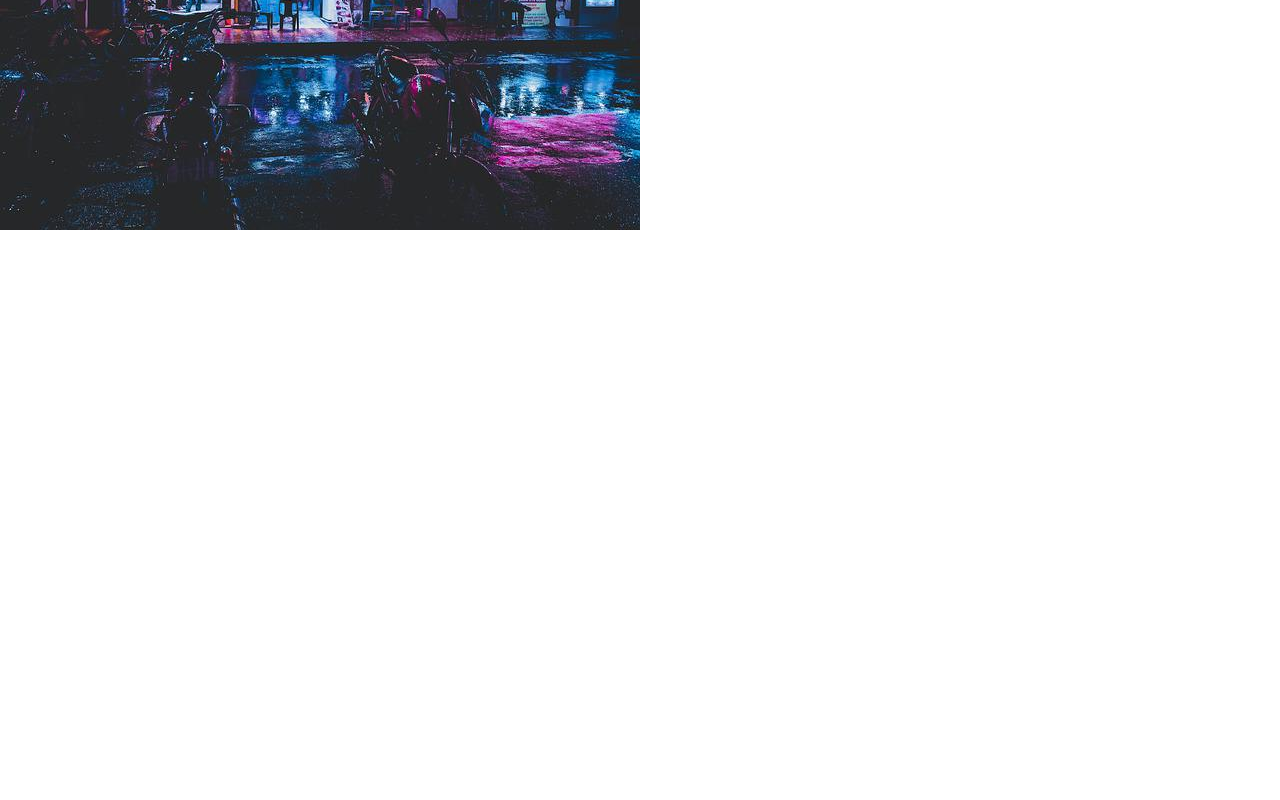
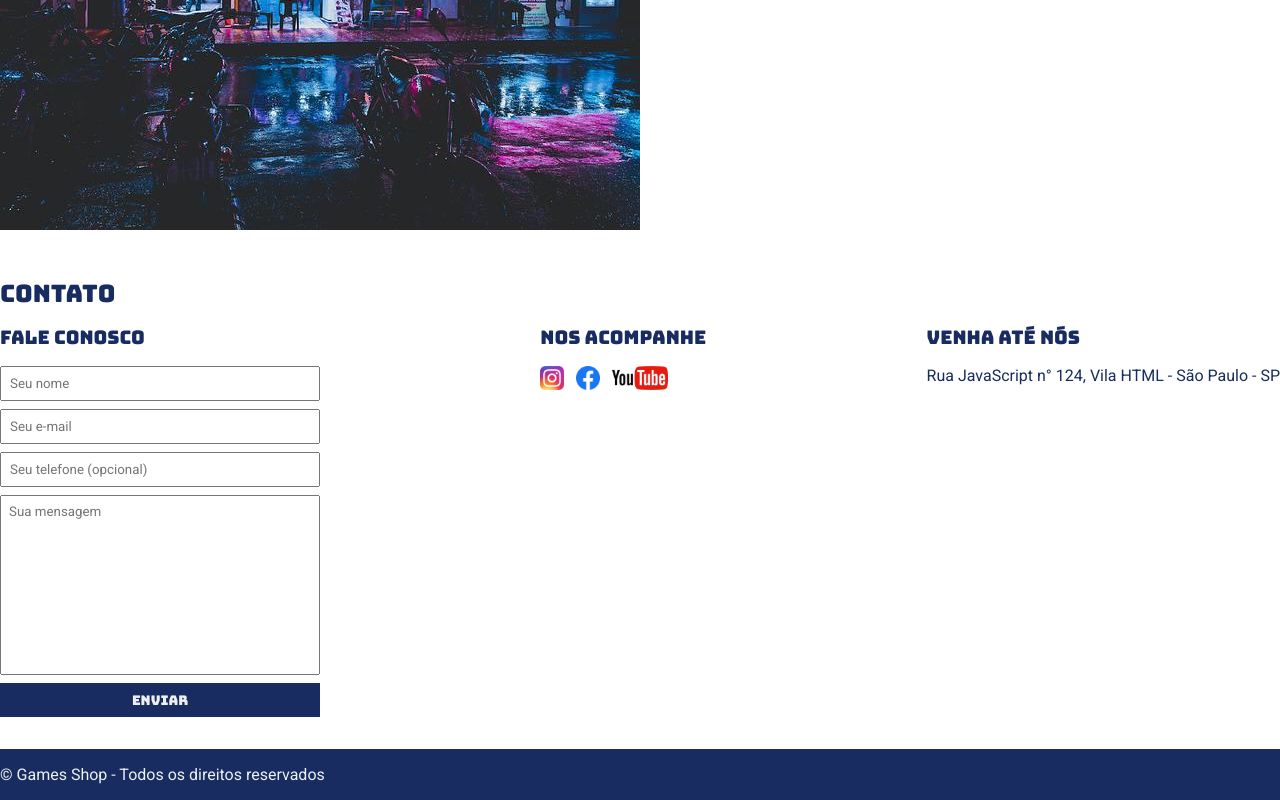
Before and after one commit to jorgecalasans/nsw2, a plain HTML site: page index.html in a window 1280 px wide. Shown: the part 349-1149 px from the top of the page. Before the commit the page ends 800 px from the top, so only its background shows below. Drawn offline with Linux system fonts and the light colour scheme.

Commit message:
Criação do formulário e rodapé

```diff
--- a/index.html
+++ b/index.html
@@ -10,6 +10,7 @@
     <link rel="preconnect" href="https://fonts.gstatic.com" crossorigin>
     <link href="https://fonts.googleapis.com/css2?family=Bungee&family=Roboto&display=swap" rel="stylesheet">
 </head>
+
 <body>
     <header>
         <div class="container">
@@ -17,10 +18,10 @@
             <nav>
                 <ul>
                     <li>
-                        <a href="#">Sobre a loja</a>
+                        <a href="#about">Sobre a loja</a>
                     </li>
                     <li>
-                        <a href="#">Contato</a>
+                        <a href="#contact">Contato</a>
                     </li>
                 </ul>
             </nav>
@@ -29,7 +30,7 @@
     <section>
         <div class="container">
             <img class="store-front" src="./images/loja.jpg" alt="Fachada da loja Games Shop">
-            <div>
+            <div id="about">
                 <h2>Sobre a loja</h2>
                 <p>
                     Lorem ipsum dolor sit amet consectetur adipisicing elit. Quae voluptatem ab assumenda pariatur?
@@ -49,6 +50,52 @@
             </div>
         </div>
     </section>
+    <section id="contact">
+        <div class="container">
+            <h2>Contato</h2>
+            <div class="contact-methods">
+                <div>
+                    <h3>Fale conosco</h3>
+                    <form>
+                        <input type="text" placeholder="Seu nome" required />
+                        <input type="email" placeholder="Seu e-mail" required/>
+                        <input type="text" placeholder="Seu telefone (opcional)" />
+                        <textarea placeholder="Sua mensagem" required></textarea>
+                        <button type="submit">Enviar</button>
+                    </form>
+                </div>
+                <div>
+                    <h3>Nos acompanhe</h3>
+                    <ul class="social-links">
+                        <li>
+                            <a href="#" title="Siga-nos no Instagram"></a>
+                            <img src="./images/instagram.png" alt="Logo Instagram" />
+                        </li>
+                        <li>
+                            <a href="#" title="Siga-nos no Facebook"></a>
+                            <img src="./images/facebook.png" alt="Logo Instagram" />
+                        </li>
+                        <li>
+                            <a href="#" title="Visite nosso canal no Youtube"></a>
+                            <img src="./images/youtube.png" alt="Logo Youtube" />
+                        </li>
+                    </ul>
+                </div>
+                <div>
+                    <h3>Venha até nós</h3>
+                    <p>
+                        Rua JavaScript n° 124, Vila HTML - São Paulo - SP
+                    </p>
+                </div>
+            </div>
+    </section>
+    <footer>
+        <div class="container">
+            <p>
+                &copy; Games Shop - Todos os direitos reservados
+            </p>
+        </div>
+    </footer>
 </body>
 
 </html>
--- a/main.css
+++ b/main.css
@@ -5,11 +5,16 @@
 }
 
 header,
-section h2 {
+section h2,
+section h3,
+form button {
     font-family: 'Bungee', cursive;
+    font-weight: normal;
 }
 
-body {
+body,
+input,
+textarea {
     font-family: 'Roboto', sans-serif;
 }
 
@@ -17,11 +22,6 @@ header {
     padding: 16px 0;
     background-color: #182c61;
     color: #ecf0f1;
-}
-
-header h1,
-section h2 {
-    font-weight: normal;
 }
 
 header nav li {
@@ -80,3 +80,68 @@ section p {
 .store-front {
     margin-right: 32px;
 }
+
+.social-links img {
+    height: 24px;
+}
+
+.social-links li {
+    display: inline;
+    margin-right: 8px;
+}
+
+.social-links li a {
+    text-decoration: none;
+}
+
+#contact .container {
+    display: block;
+}
+
+.contact-methods {
+    display: flex;
+    justify-content: space-between;
+}
+
+form input,
+form textarea,
+form button {
+    display: block;
+    width: 320px;
+    margin-bottom: 8px;
+    padding: 8px;
+}
+
+form textarea {
+    resize: none;
+    height: 180px;
+}
+
+section h2 {
+    margin-bottom: 16px;
+}
+
+section h3 {
+    margin-bottom: 16px;
+}
+
+form button {
+    background-color: #182c61;
+    color: #ecf0f1;
+    border: none;
+    cursor: pointer;
+}
+
+form button:hover {
+    background-color: #314e9e;
+}
+
+input:focus, textarea:focus {
+    outline-color: #182c61;
+}
+
+footer {
+    background-color: #182c61;
+    color: #ecf0f1;
+    padding: 16px 0;
+}
```
